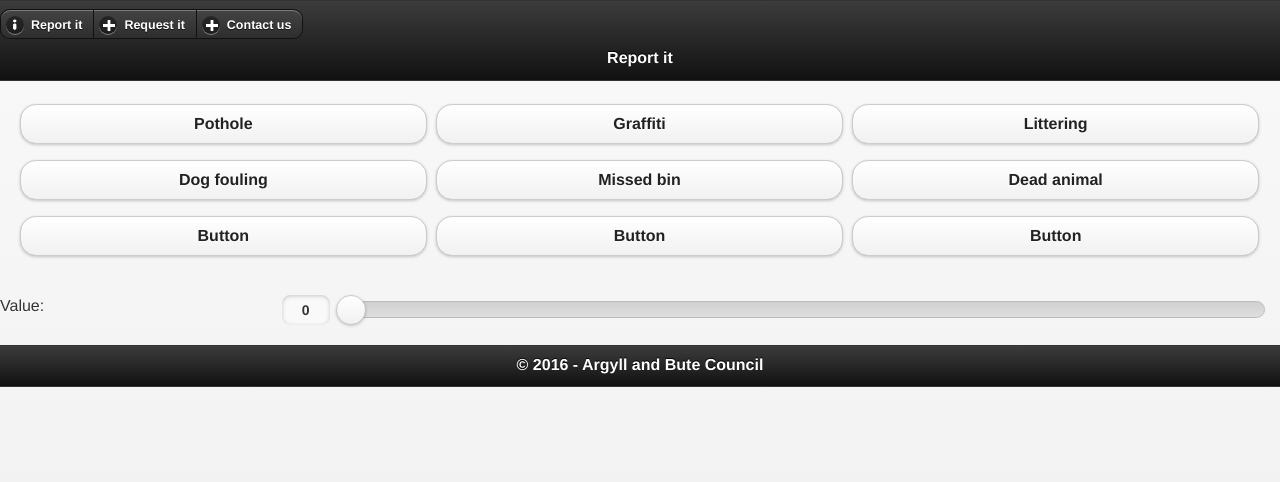
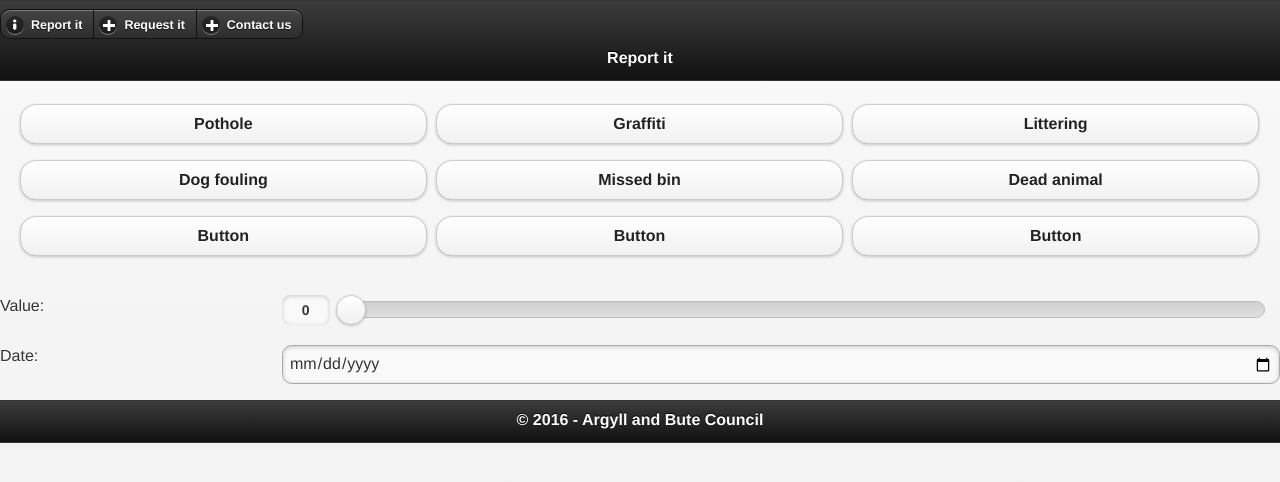
Before and after one commit to macbraynel/abcapp, a plain HTML site: page request.html in a window 1280 px wide. Drawn offline with Linux system fonts and the light colour scheme.

Commit message:
Added files via upload

```diff
--- a/request.html
+++ b/request.html
@@ -15,7 +15,7 @@
 <div data-role="page" id="Home">
   <div data-role="header">
     <div data-role="controlgroup" data-type="horizontal">
-<a href="abc.html" data-role="button" data-icon="info" data-iconpos="left">Report it</a>
+        <a href="abc.html" data-role="button" data-icon="info" data-iconpos="left">Report it</a>
     	<a href="request.html" data-role="button" data-icon="action" data-iconpos="left">Request it</a>
     	<a href="contact.html" data-role="button" data-icon="comment" data-iconpos="left">Contact us</a>
     </div>
@@ -29,7 +29,7 @@
       <div class="ui-block-c"><a href="#" data-role="button">Littering</a></div>
       <div class="ui-block-a"><a href="#" data-role="button">Dog fouling</a></div>
       <div class="ui-block-b"><a href="#" data-role="button">Missed bin</a></div>
-<div class="ui-block-c"><a href="#" data-role="button">Dead animal</a></div>
+      <div class="ui-block-c"><a href="#" data-role="button">Dead animal</a></div>
       <div class="ui-block-a"><a href="#" data-role="button">Button</a></div>
       <div class="ui-block-b"><a href="#" data-role="button">Button</a></div>
       <div class="ui-block-c"><a href="#" data-role="button">Button</a></div>
@@ -39,6 +39,10 @@
     <label for="slider">Value:</label>
     <input type="range" name="slider" id="slider" value="0" min="0" max="100" />
   </div>
+  <div data-role="fieldcontain">
+    <label for="date">Date:</label>
+    <input type="date" name="date" id="date" value=""  />
+  </div>
   <div data-role="footer">
     <h4>&copy; 2016 - Argyll and Bute Council</h4>
   </div>
```
